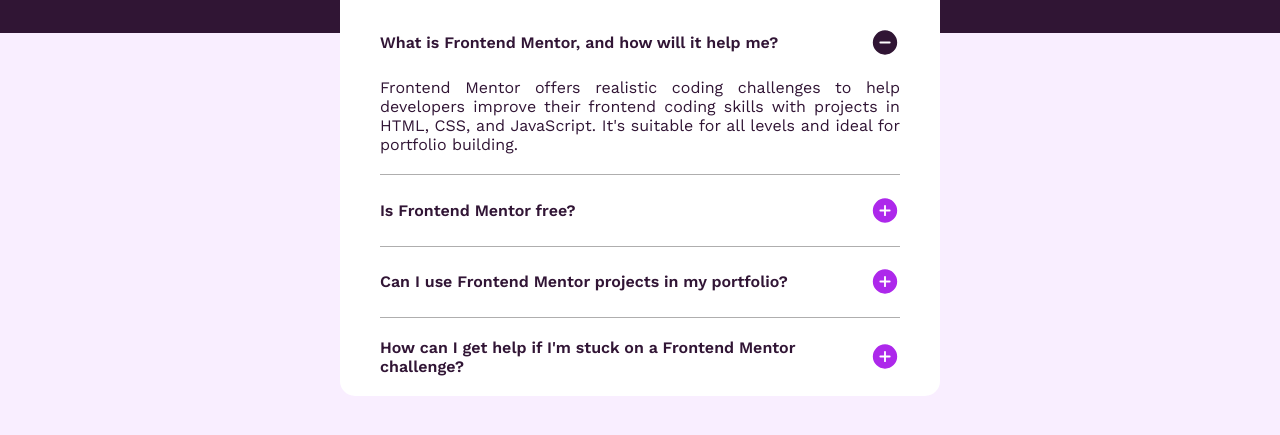
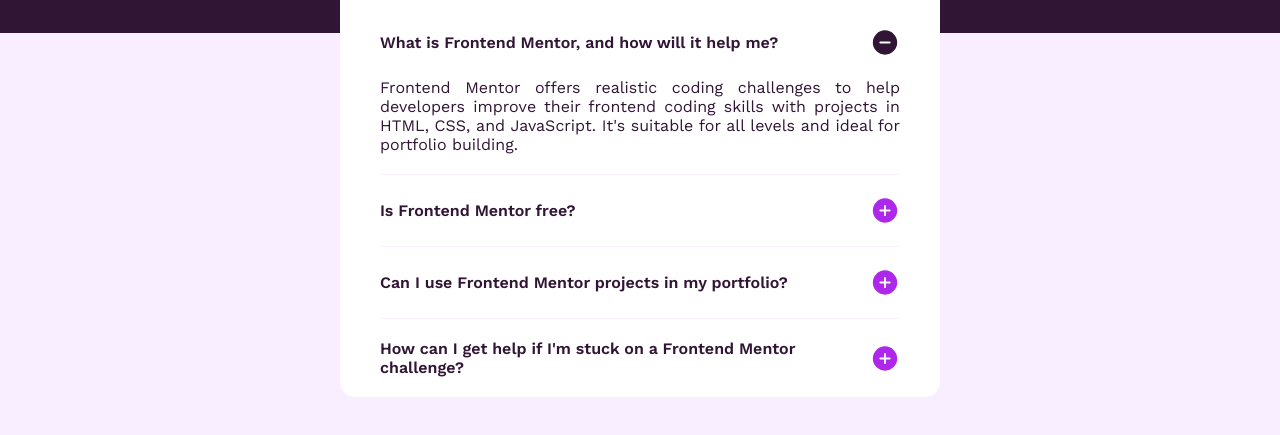
Before and after one commit to Coder-Sadik/faq-accordion, a plain HTML site: page index.html in a window 1280 px wide. Shown: the part 287-722 px from the top of the page. Drawn offline with nearby package versions, Linux system fonts and the light colour scheme.

Commit message:
README.md file updated

```diff
--- a/style.css
+++ b/style.css
@@ -60,11 +60,12 @@ body::-webkit-scrollbar {
 	font-size: 28px;
 }
 
+/* horizontal line after every accordion item except last one  */
 .accordion .accordion-item:nth-child(-n + 3)::after {
 	content: "";
 	width: 100%;
-	height: 0.5px;
-	background-color: rgba(58, 56, 56, 0.404);
+	height: 1px;
+	background-color: var(--pink);
 	display: block;
 }
 
@@ -105,7 +106,7 @@ body::-webkit-scrollbar {
 	.card {
 		position: relative;
 		top: 80px;
-        border-radius: 15px;
-        padding: 20px;
+		border-radius: 15px;
+		padding: 20px;
 	}
 }
```
Also changed, not shown: 1 other file.
